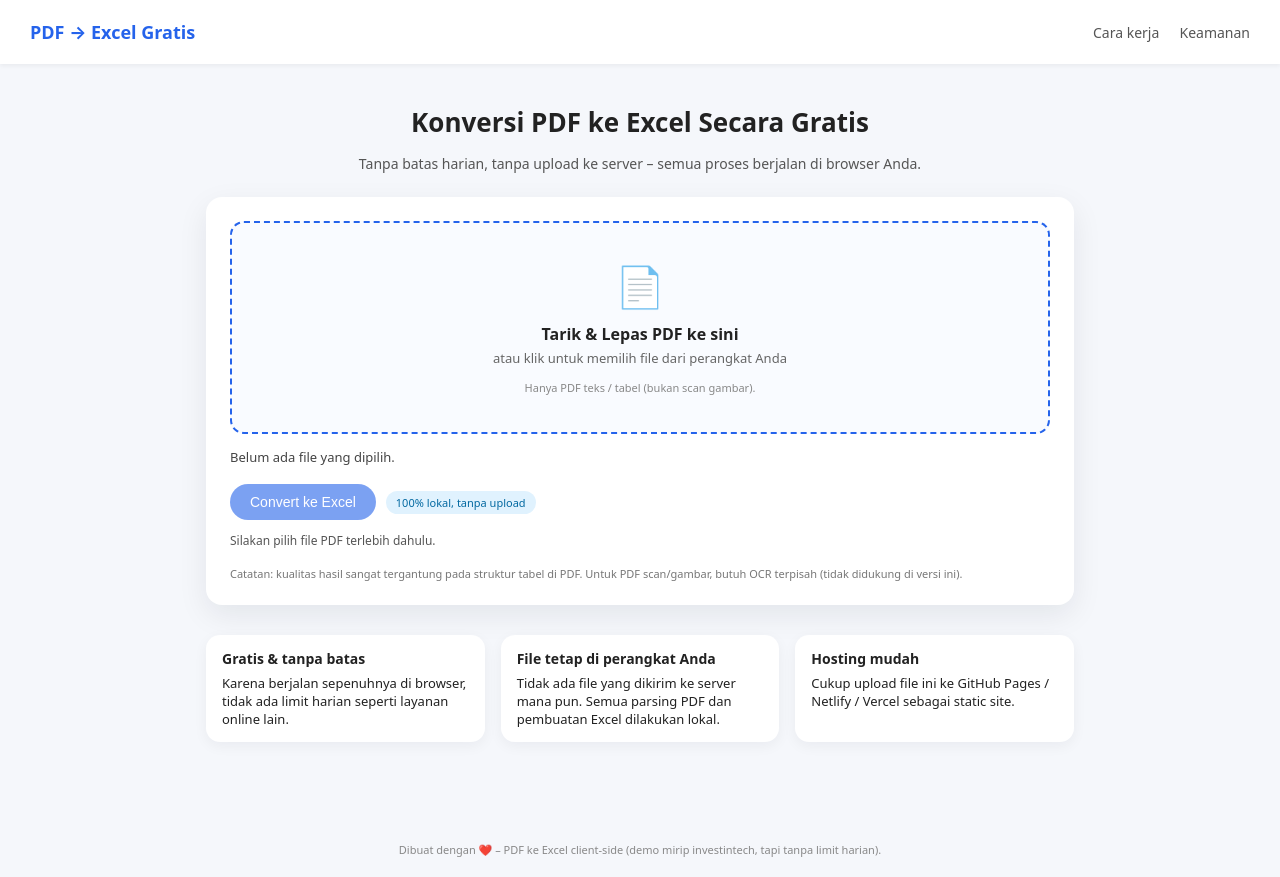
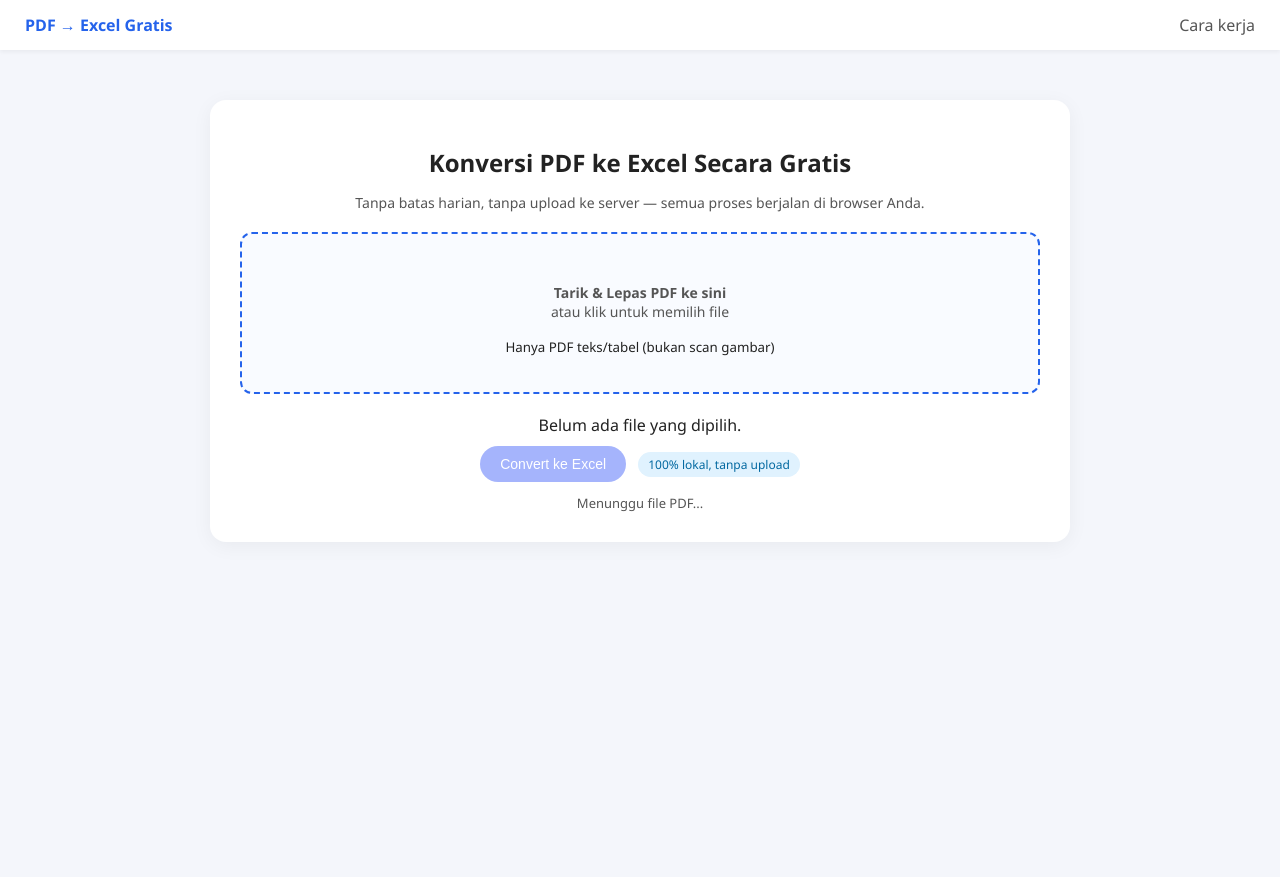
Before and after one commit to sagaevans/pdf-to-excel, a plain HTML site: page index.html in a window 1280 px wide. After the commit the page ends 800 px from the top, so only its background shows below. Drawn offline with Linux system fonts and the light colour scheme.

Commit message:
index.html

```diff
--- a/index.html
+++ b/index.html
@@ -2,233 +2,117 @@
 <html lang="id">
 <head>
   <meta charset="UTF-8" />
-  <title>PDF to Excel Converter – Gratis & Tanpa Batas</title>
+  <title>PDF → Excel Gratis</title>
   <meta name="viewport" content="width=device-width, initial-scale=1" />
-  <meta name="description" content="Konversi PDF ke Excel secara gratis dan tanpa batas. Semua proses berjalan di browser, file Anda aman.">
+  <meta name="description" content="Konversi PDF ke Excel gratis tanpa batas harian, 100% lokal di browser Anda.">
   <style>
-    * {
-      box-sizing: border-box;
-    }
     body {
-      font-family: system-ui, -apple-system, BlinkMacSystemFont, "Segoe UI", Arial, sans-serif;
+      font-family: "Segoe UI", Arial, sans-serif;
+      background: #f4f6fb;
+      color: #222;
       margin: 0;
-      background: #f5f7fb;
-      color: #222;
+      padding: 0;
     }
     header {
-      padding: 20px 30px;
-      background: #ffffff;
+      background: #fff;
       box-shadow: 0 2px 4px rgba(0,0,0,0.05);
+      padding: 14px 25px;
+      font-weight: bold;
+      color: #2563eb;
       display: flex;
       justify-content: space-between;
       align-items: center;
-      position: sticky;
-      top: 0;
-      z-index: 10;
-    }
-    header .logo {
-      font-weight: 700;
-      font-size: 18px;
-      color: #2563eb;
-    }
-    header nav a {
-      margin-left: 16px;
-      font-size: 14px;
-      text-decoration: none;
-      color: #555;
     }
     main {
-      max-width: 900px;
-      margin: 40px auto;
-      padding: 0 16px 60px;
+      max-width: 800px;
+      margin: 50px auto;
+      background: #fff;
+      border-radius: 16px;
+      box-shadow: 0 4px 20px rgba(0,0,0,0.05);
+      padding: 30px;
+      text-align: center;
     }
     h1 {
-      text-align: center;
-      font-size: 26px;
-      margin-bottom: 8px;
+      font-size: 24px;
+      margin-bottom: 10px;
     }
-    .subtitle {
-      text-align: center;
+    p {
       color: #555;
-      margin-bottom: 24px;
       font-size: 14px;
-    }
-    .card {
-      background: #ffffff;
-      border-radius: 16px;
-      padding: 24px;
-      box-shadow: 0 10px 30px rgba(15,23,42,0.08);
     }
     .dropzone {
       border: 2px dashed #2563eb;
-      border-radius: 14px;
-      padding: 35px 20px;
-      text-align: center;
+      border-radius: 12px;
+      padding: 35px;
+      margin: 20px 0;
       background: #f9fbff;
-      transition: background 0.2s, border-color 0.2s, transform 0.1s;
       cursor: pointer;
+      transition: 0.2s;
     }
-    .dropzone.dragover {
-      background: #e0edff;
-      border-color: #1d4ed8;
-      transform: translateY(-1px);
-    }
-    .dropzone-icon {
-      font-size: 40px;
-      margin-bottom: 10px;
-    }
-    .dropzone-title {
-      font-size: 16px;
-      font-weight: 600;
-      margin-bottom: 4px;
-    }
-    .dropzone-desc {
-      font-size: 13px;
-      color: #666;
-      margin-bottom: 8px;
-    }
-    .dropzone small {
-      font-size: 11px;
-      color: #888;
+    .dropzone:hover {
+      background: #e7f0ff;
     }
     #fileInput {
       display: none;
     }
-    .file-info {
-      margin-top: 14px;
-      font-size: 13px;
-      color: #444;
-    }
-    .actions {
-      margin-top: 18px;
-      display: flex;
-      flex-wrap: wrap;
-      gap: 10px;
-      align-items: center;
-      justify-content: flex-start;
-    }
     .btn {
+      background: #2563eb;
+      color: white;
+      border: none;
       border-radius: 999px;
       padding: 10px 20px;
-      border: none;
+      cursor: pointer;
       font-size: 14px;
-      cursor: pointer;
-      font-weight: 500;
+      margin-top: 10px;
     }
-    .btn-primary {
-      background: #2563eb;
-      color: #ffffff;
-    }
-    .btn-primary:disabled {
-      opacity: 0.6;
+    .btn:disabled {
+      background: #a5b4fc;
       cursor: not-allowed;
     }
     .badge {
-      padding: 4px 10px;
-      border-radius: 999px;
+      display: inline-block;
       background: #e0f2fe;
       color: #0369a1;
-      font-size: 11px;
-      font-weight: 500;
+      border-radius: 999px;
+      padding: 4px 10px;
+      font-size: 12px;
+      margin-left: 8px;
     }
     #status {
+      font-size: 13px;
+      color: #555;
       margin-top: 12px;
-      font-size: 12px;
-      color: #555;
       white-space: pre-line;
-      min-height: 24px;
-    }
-    .note {
-      font-size: 11px;
-      color: #777;
-      margin-top: 10px;
-    }
-    .features {
-      margin-top: 30px;
-      display: grid;
-      grid-template-columns: repeat(auto-fit, minmax(220px, 1fr));
-      gap: 16px;
-      font-size: 13px;
-    }
-    .feature {
-      background: #ffffff;
-      border-radius: 14px;
-      padding: 14px 16px;
-      box-shadow: 0 4px 14px rgba(15,23,42,0.05);
-    }
-    .feature-title {
-      font-weight: 600;
-      margin-bottom: 6px;
-      font-size: 14px;
-    }
-    footer {
-      text-align: center;
-      font-size: 11px;
-      color: #888;
-      padding-bottom: 20px;
     }
   </style>
 
-  <!-- SheetJS: bikin file .xlsx -->
+  <!-- SheetJS untuk Excel -->
   <script src="https://cdn.jsdelivr.net/npm/xlsx@0.18.5/dist/xlsx.full.min.js"></script>
-  <!-- PDF.js: baca isi PDF -->
-  <script src="https://cdnjs.cloudflare.com/ajax/libs/pdf.js/4.0.379/pdf.min.js"></script>
+  <!-- PDF.js versi stabil -->
+  <script src="https://cdnjs.cloudflare.com/ajax/libs/pdf.js/2.16.105/pdf.min.js"></script>
 </head>
 <body>
   <header>
-    <div class="logo">PDF → Excel Gratis</div>
-    <nav>
-      <a href="#cara-kerja">Cara kerja</a>
-      <a href="#keamanan">Keamanan</a>
-    </nav>
+    <div>PDF → Excel Gratis</div>
+    <div><a href="#" style="text-decoration:none;color:#555;font-weight:normal;">Cara kerja</a></div>
   </header>
 
   <main>
     <h1>Konversi PDF ke Excel Secara Gratis</h1>
-    <p class="subtitle">Tanpa batas harian, tanpa upload ke server – semua proses berjalan di browser Anda.</p>
+    <p>Tanpa batas harian, tanpa upload ke server — semua proses berjalan di browser Anda.</p>
 
-    <section class="card">
-      <div id="dropzone" class="dropzone">
-        <div class="dropzone-icon">📄</div>
-        <div class="dropzone-title">Tarik & Lepas PDF ke sini</div>
-        <div class="dropzone-desc">atau klik untuk memilih file dari perangkat Anda</div>
-        <small>Hanya PDF teks / tabel (bukan scan gambar).</small>
-        <input type="file" id="fileInput" accept="application/pdf" />
-      </div>
+    <div class="dropzone" id="dropzone">
+      <p><strong>Tarik & Lepas PDF ke sini</strong><br>atau klik untuk memilih file</p>
+      <small>Hanya PDF teks/tabel (bukan scan gambar)</small>
+      <input type="file" id="fileInput" accept="application/pdf" />
+    </div>
 
-      <div class="file-info" id="fileInfo">Belum ada file yang dipilih.</div>
+    <div id="fileInfo">Belum ada file yang dipilih.</div>
+    <button id="convertBtn" class="btn" disabled>Convert ke Excel</button>
+    <span class="badge">100% lokal, tanpa upload</span>
 
-      <div class="actions">
-        <button id="convertBtn" class="btn btn-primary" disabled>Convert ke Excel</button>
-        <span class="badge">100% lokal, tanpa upload</span>
-      </div>
-
-      <div id="status">Silakan pilih file PDF terlebih dahulu.</div>
-      <div class="note">
-        Catatan: kualitas hasil sangat tergantung pada struktur tabel di PDF. Untuk PDF scan/gambar,
-        butuh OCR terpisah (tidak didukung di versi ini).
-      </div>
-    </section>
-
-    <section class="features" id="cara-kerja">
-      <div class="feature">
-        <div class="feature-title">Gratis & tanpa batas</div>
-        <div>Karena berjalan sepenuhnya di browser, tidak ada limit harian seperti layanan online lain.</div>
-      </div>
-      <div class="feature" id="keamanan">
-        <div class="feature-title">File tetap di perangkat Anda</div>
-        <div>Tidak ada file yang dikirim ke server mana pun. Semua parsing PDF dan pembuatan Excel dilakukan lokal.</div>
-      </div>
-      <div class="feature">
-        <div class="feature-title">Hosting mudah</div>
-        <div>Cukup upload file ini ke GitHub Pages / Netlify / Vercel sebagai static site.</div>
-      </div>
-    </section>
+    <div id="status">Menunggu file PDF...</div>
   </main>
-
-  <footer>
-    Dibuat dengan ❤️ – PDF ke Excel client-side (demo mirip investintech, tapi tanpa limit harian).
-  </footer>
 
   <script src="script.js"></script>
 </body>
```
